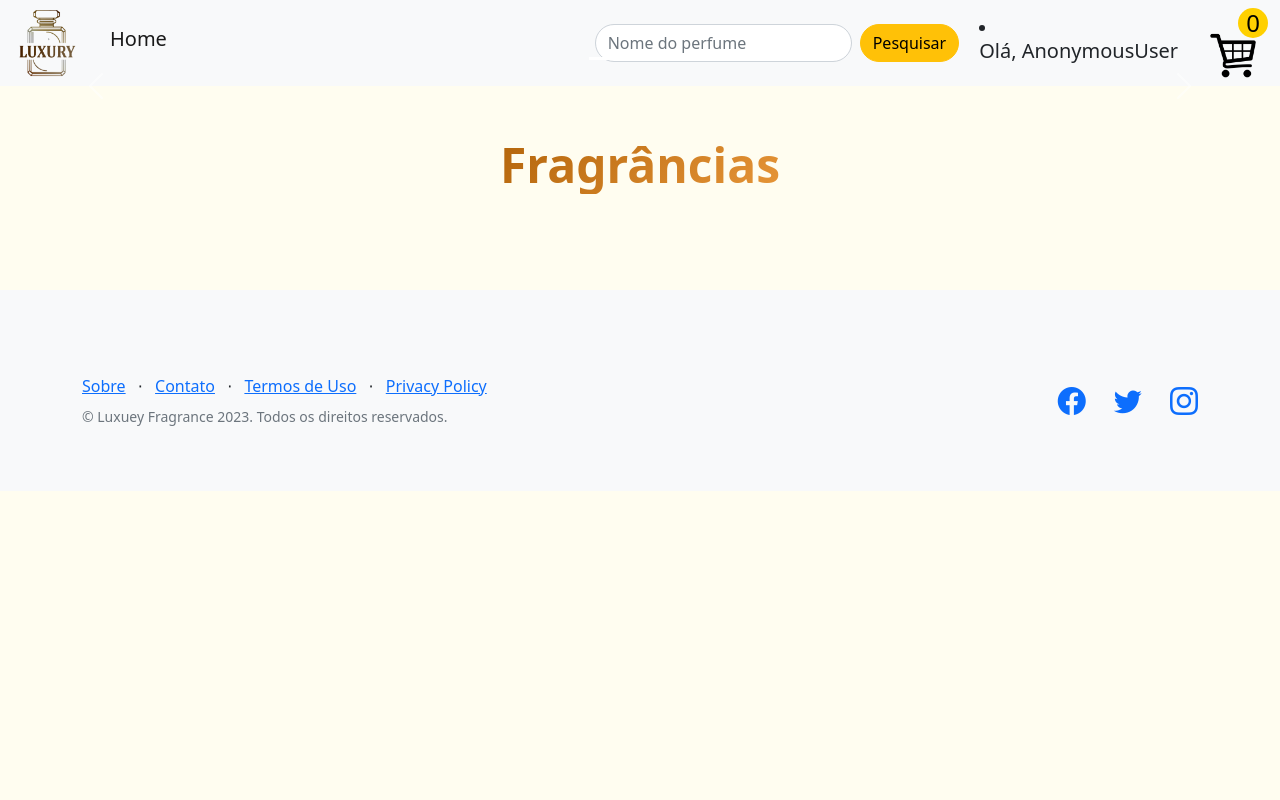
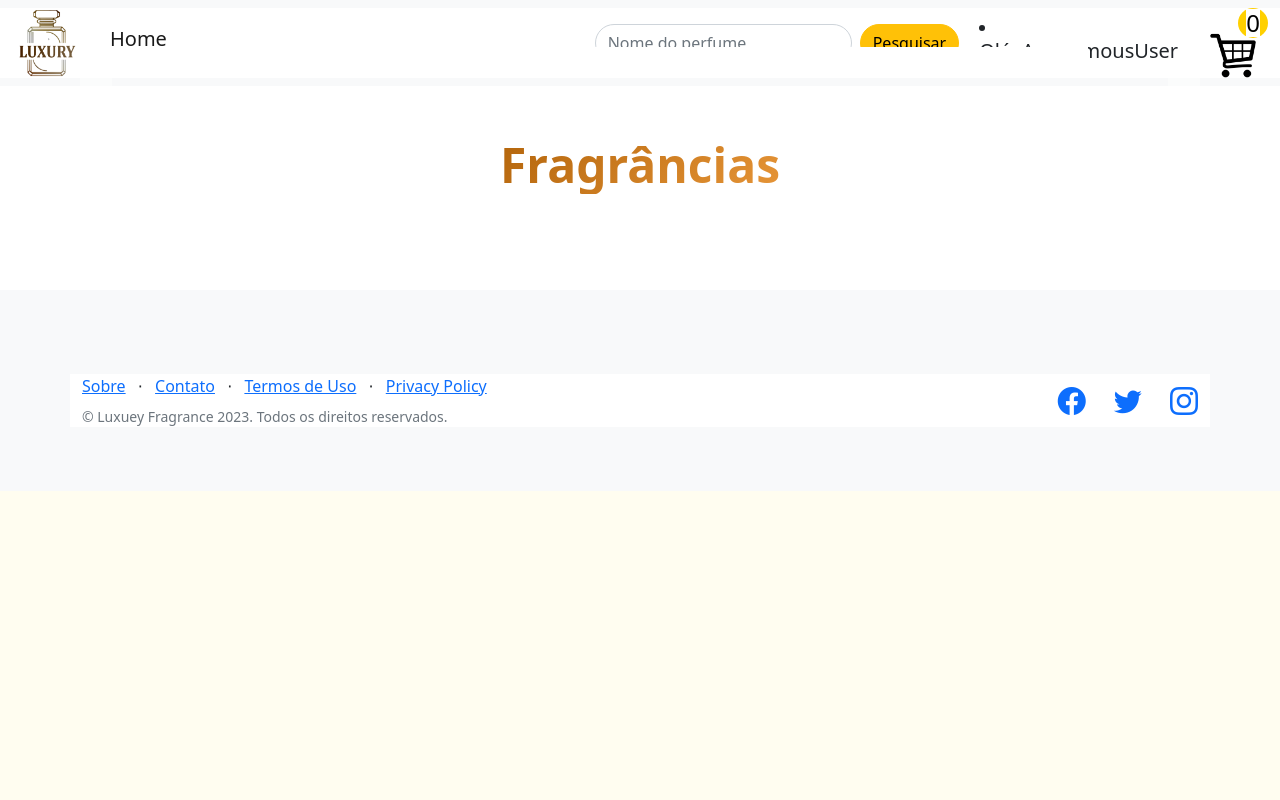
Before and after one commit to NayronR/teste_novo, a Django app: page / in a window 1280 px wide. Run offline with Django 4.2, Linux system fonts and the light colour scheme; data that the repository does not hold is empty.

Commit message:
corfundo

```diff
--- a/store/static/css/style.css
+++ b/store/static/css/style.css
@@ -2,6 +2,7 @@
     padding: 0px;
     margin: 0px;
     box-sizing: border-box;
+    background-color: rgb(255, 255, 255);
 }
 
 /* .navbar-nav{
```
